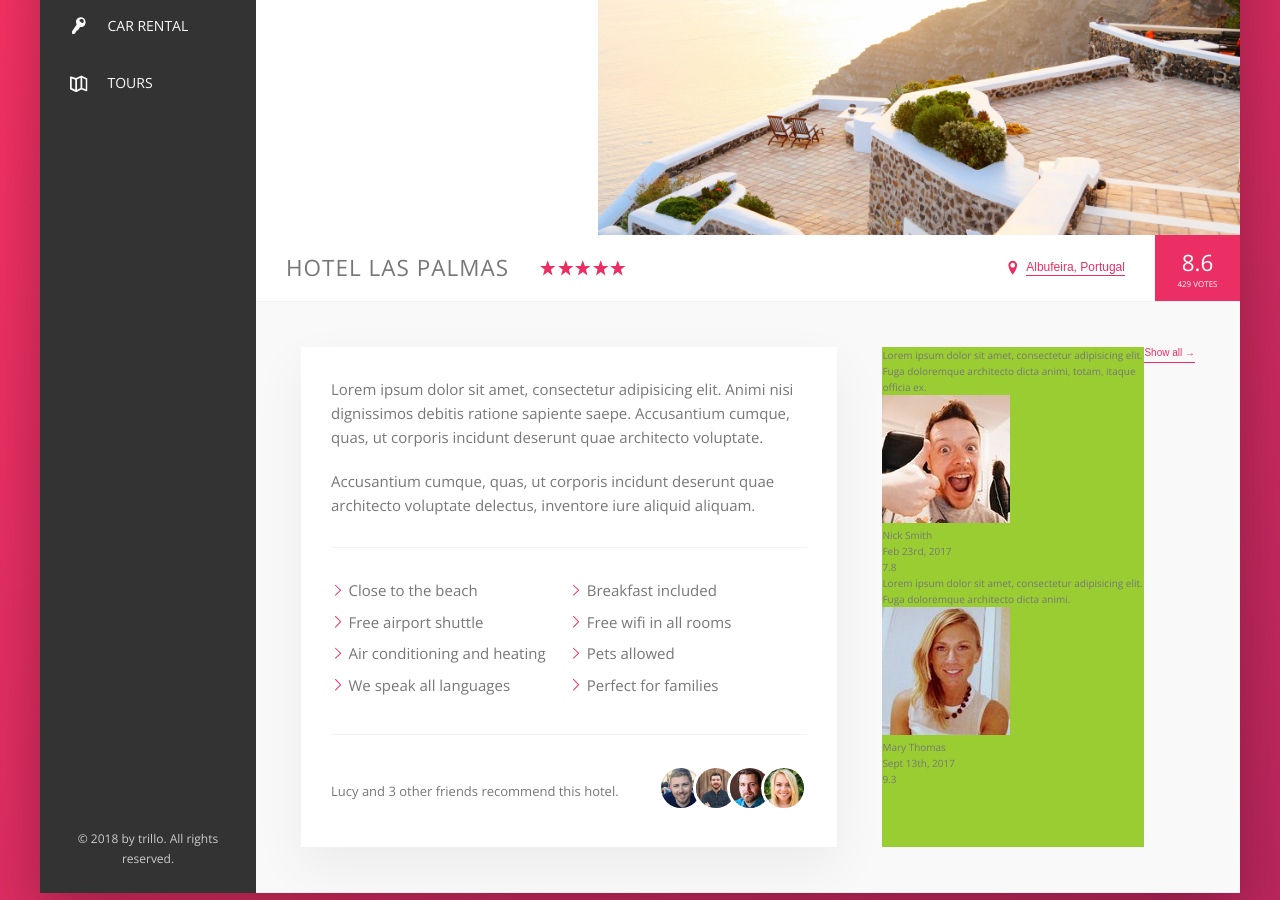
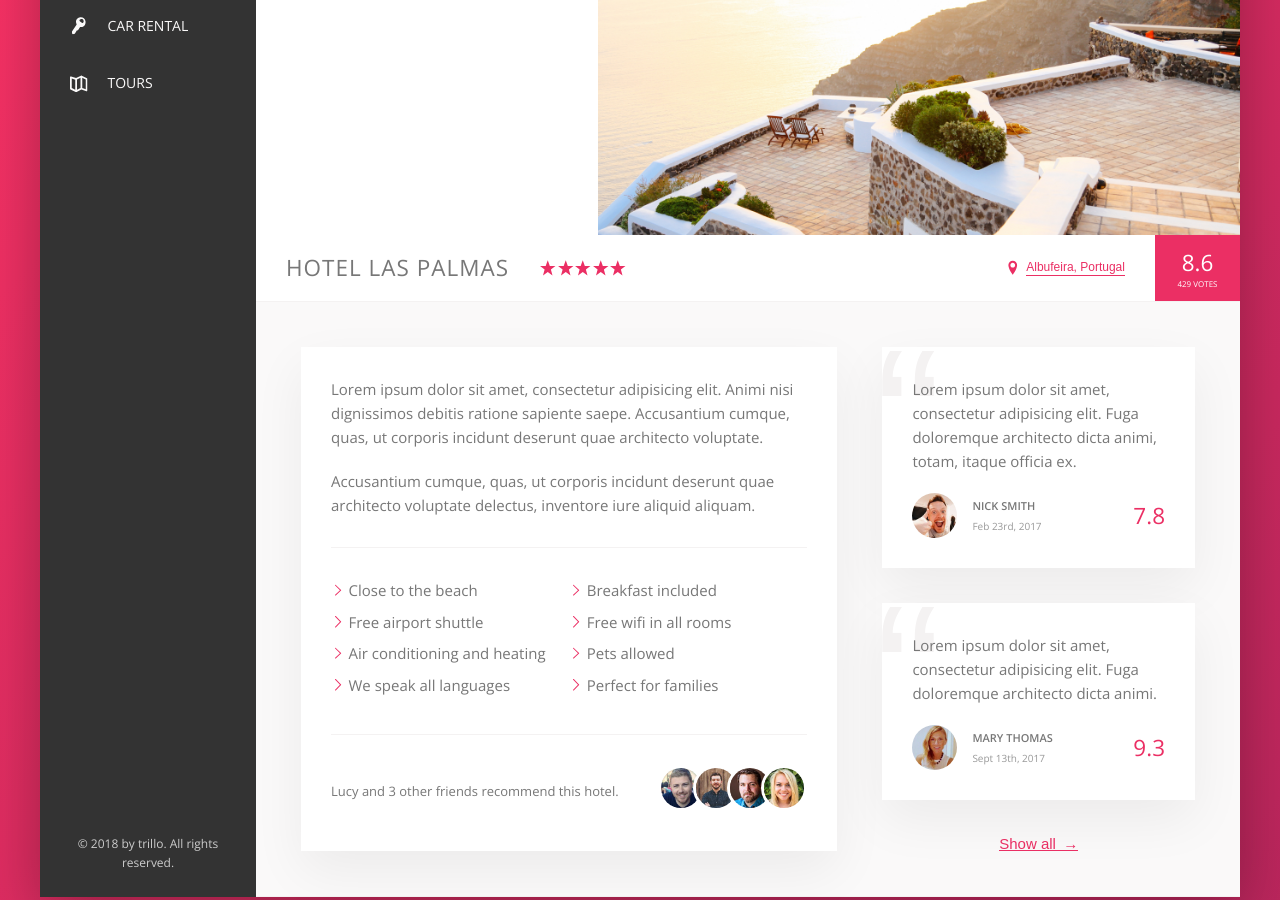
Before and after one commit to GrimmOutlook/trillo, a website: page index.html in a window 1280 px wide. Shown: the part 300-1200 px from the top of the page. Drawn offline with nearby package versions, Linux system fonts and the light colour scheme.

Commit message:
Fixed favicon issue.  User review section now complete.

```diff
--- a/index.html
+++ b/index.html
@@ -6,7 +6,8 @@
 
         <link href="https://fonts.googleapis.com/css?family=Open+Sans:300,400,600" rel="stylesheet">
         <link rel="stylesheet" href="css/style.css">
-        <link rel="shortcut icon" type="image/png" href="img/favicon.png">
+        <!-- <link rel="icon" type="image/png" href="img/favicon.ico"> -->
+        <link rel="shortcut icon" href="img/favicon.ico">
 
         <title>trillo &mdash; Your all-in-one booking app</title>
     </head>
@@ -193,9 +194,8 @@
                     <div class="review__rating">9.3</div>
                   </figcaption>
                 </figure>
+                <button class="btn-inline">Show all <span>&rarr;</span></button>
               </figure>
-
-              <button class="btn-inline">Show all <span>&rarr;</span></button>
             </div>
           </main>
         </div>
--- a/package.json
+++ b/package.json
@@ -9,8 +9,7 @@
     "start": "npm-run-all --parallel devserver watch:sass",
 
     "compile:sass": "node-sass sass/main.scss css/style.comp.css",
-    "concat:css": "concat -o css/style.concat.css css/icon-font.css css/style.comp.css",
-    "prefix:css": "postcss --use autoprefixer -b 'last 10 versions' css/style.concat.css -o css/style.prefix.css",
+    "prefix:css": "postcss --use autoprefixer -b 'last 10 versions' css/style.comp.css -o css/style.prefix.css",
     "compress:css": "node-sass css/style.prefix.css css/style.css --output-style compressed",
     "build:css": "npm-run-all compile:sass concat:css prefix:css compress:css"
   },
--- a/sass/_hotel-view.scss
+++ b/sass/_hotel-view.scss
@@ -81,8 +81,17 @@
   cursor: pointer;
   transition: all 0.2s;
 
+  & span {
+    margin-left: 3px;
+    transition: margin-left 0.2s;
+  }
+
   &:hover {
     color: var(--color-grey-dark-1);
+
+    span {
+      margin-left: 8px;
+    }
   }
 
   &:focus {
@@ -112,6 +121,7 @@
 //------------------------------------------------------//
 
 .detail {
+  font-size: 1.5rem;
   display: flex;
   padding: 4.5rem;
   background-color: var(--color-grey-light-1);
@@ -120,7 +130,6 @@
 
 .description {
   background-color: #fff;
-  font-size: 1.5rem;
   box-shadow: var(--shadow-light);
   padding: 3rem;
   flex: 0 0 60%;
@@ -128,8 +137,10 @@
 }
 
 .user-reviews {
-  background-color: yellowgreen;
   flex: 1;
+  display: flex;
+  flex-direction: column;
+  align-items: center;
 }
 
 .paragraph:not(:last-of-type) {
@@ -199,3 +210,77 @@
     }
   }
 }
+
+//------------------------------------------------------//
+//-----------------  USER REVIEWS  ---------------------//
+//------------------------------------------------------//
+
+// .user-reviews {
+//   flex: 1;
+
+//   // display: flex;
+//   // flex-direction: column;
+//   // justify-content: space-between;
+// }
+
+.review {
+  background-color: #fff;
+  box-shadow: var(--shadow-light);
+  padding: 3rem;
+  margin-bottom: 3.5rem;
+  margin-right: auto;
+  position: relative;
+  overflow: hidden;
+
+  &__text {
+    margin-bottom: 2rem;
+    z-index: 10;
+    position: relative;
+  }
+
+  &__user {
+    display: flex;
+    align-items: center;
+
+    &-box {
+      margin-right: auto;
+    }
+
+    &-name {
+      text-transform: uppercase;
+      font-size: 1.1rem;
+      font-weight: 600;
+      margin-bottom: 0.4rem;
+    }
+
+    &-date {
+      font-size: 1rem;
+      color: var(--color-grey-dark-3);
+    }
+  }
+
+  &__photo {
+    height: 4.5rem;
+    width: 4.5rem;
+    border-radius: 50%;
+    margin-right: 1.5rem;
+  }
+
+  &__rating {
+    color: var(--color-primary);
+    font-size: 2.25rem;
+    font-weight: 300;
+  }
+
+  &::before {
+    content: "\201C";
+    position: absolute;
+    top: -2.75rem;
+    left: -0.75rem;
+    font-size: 20rem;
+    font-family: sans-serif;
+    line-height: 1;
+    color: var(--color-grey-light-2);
+    z-index: 1;
+  }
+}
```
Also changed, not shown: css/style.css, img/favicon.ico (added).
